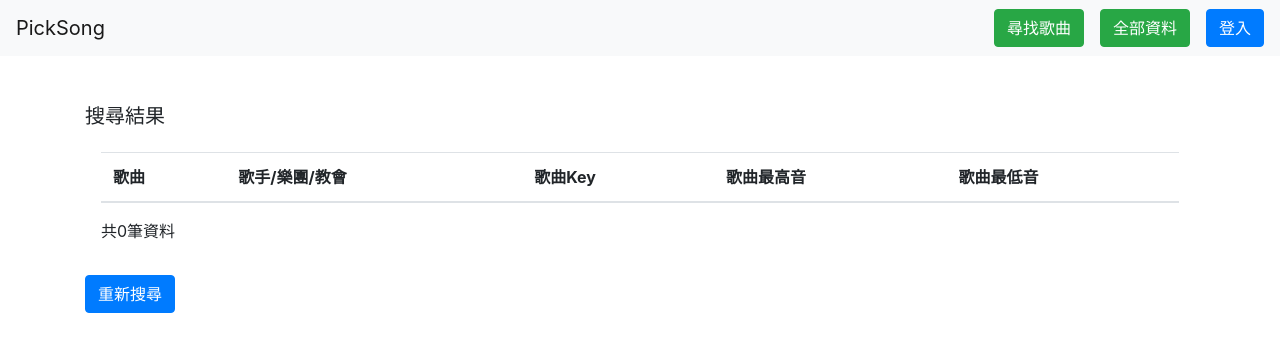
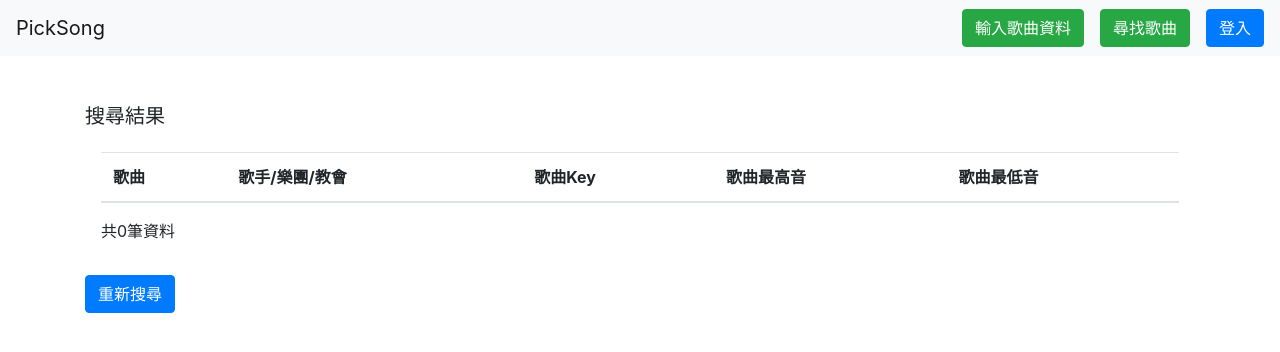
Before and after one commit to WorshiPRO/SRS, a Django app: page /all_result/ in a window 1280 px wide. Shown: the top 352 px of the page. Run offline with Django 3.2, Linux system fonts and the light colour scheme; data that the repository does not hold is empty; some libraries are stand-ins or nearby versions.

Commit message:
add links on nav_bar

```diff
--- a/templates/result.html
+++ b/templates/result.html
@@ -25,15 +25,16 @@
 	      </li>
 
 	    </ul>
+			<form action="{% url 'inputsong' %}" method=post>
+				{% csrf_token %}
+				<input id="input" type="submit" value="輸入歌曲資料" class="btn btn-success mr-3" />
+			</form>
+			<form action="{% url 'searchsong' %}" method=post>
+				{% csrf_token %}
+				<input id="search" type="submit" value="尋找歌曲" class="btn btn-success mr-3" />
+			</form>
 	    <form class="form-inline my-2 my-lg-0">
-				<form action="{% url 'searchsong' %}" method=post>
-					{% csrf_token %}
-	    		<input id="search" type="submit" value="尋找歌曲" class="btn btn-success mr-3" />
-				</form>
-				<form action="{% url 'all_result' %}" method=post>
-					{% csrf_token %}
-	    		<input id="all_result" type="submit" value="全部資料" class="btn btn-success mr-3" />
-				</form>
+
 				<button type="button" class="btn btn-primary" data-toggle="modal" data-target="#loginmodel">
   				登入
 				</button>
```
